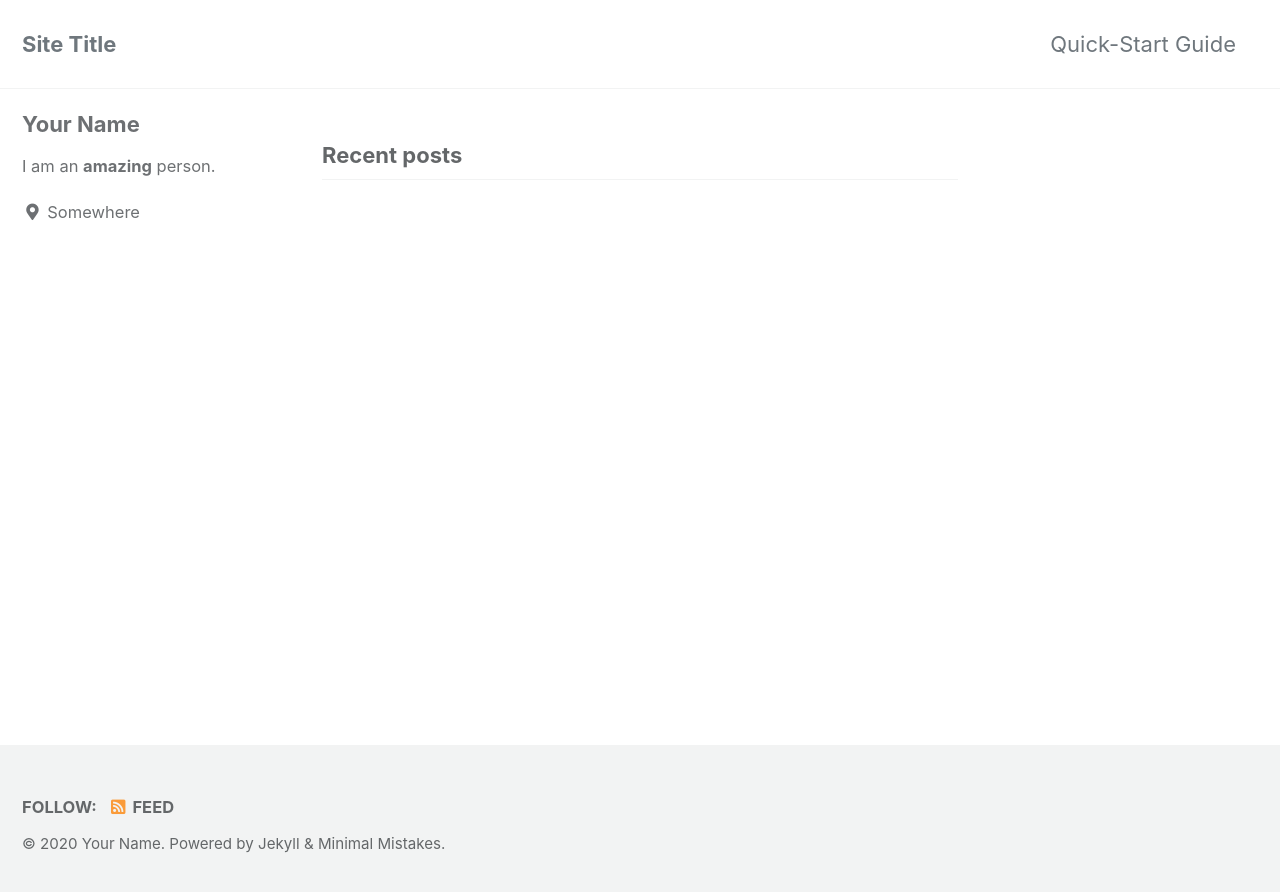
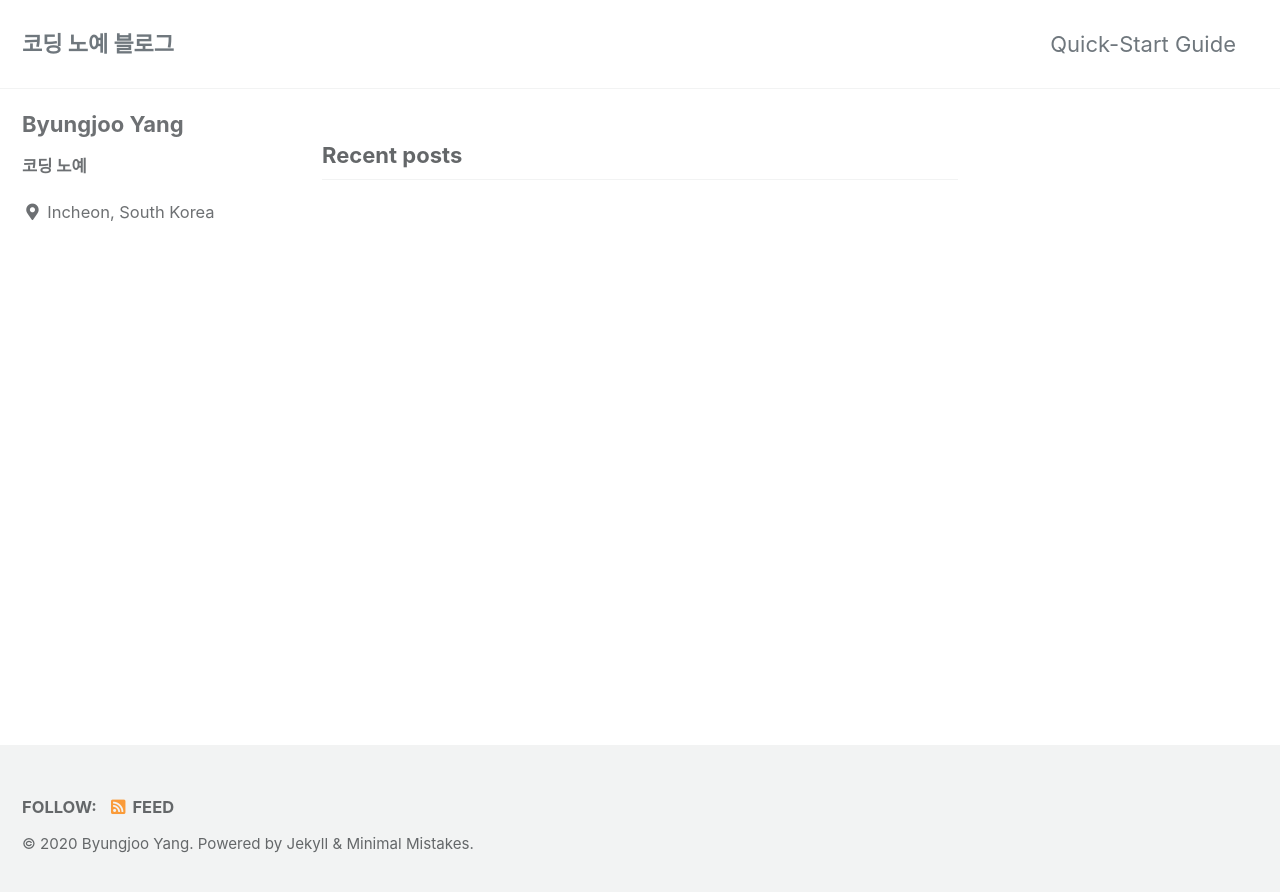
Before and after one commit to ByungjooYang/byungjooyang.github.io, a Jekyll site: the page built from index.html, in a window 1280 px wide. Shown: the top 892 px of the page. Built offline with Jekyll 4.4.1, drawn with Linux system fonts in a browser that asks for light colours; cached includes are drawn as plain includes; the list of posts is cut into pages by our own code.

Commit message:
update cover

```diff
--- a/_config.yml
+++ b/_config.yml
@@ -10,16 +10,16 @@
 # Review documentation to determine if you should use `theme` or `remote_theme`
 # https://mmistakes.github.io/minimal-mistakes/docs/quick-start-guide/#installing-the-theme
 
-# theme                  : "minimal-mistakes-jekyll"
+theme                  : "minimal-mistakes-jekyll"
 # remote_theme           : "mmistakes/minimal-mistakes"
 minimal_mistakes_skin    : "default" # "air", "aqua", "contrast", "dark", "dirt", "neon", "mint", "plum", "sunrise"
 
 # Site Settings
 locale                   : "en-US"
-title                    : "Site Title"
+title                    : "코딩 노예 블로그"
 title_separator          : "-"
 subtitle                 : # site tagline that appears below site title in masthead
-name                     : "Your Name"
+name                     : "Byungjoo Yang"
 description              : "An amazing website."
 url                      : # the base hostname & protocol for your site e.g. "https://mmistakes.github.io"
 baseurl                  : # the subpath of your site, e.g. "/blog"
@@ -93,13 +93,13 @@ analytics:
 
 # Site Author
 author:
-  name             : "Your Name"
+  name             : "Byungjoo Yang"
   avatar           : # path of avatar image, e.g. "/assets/images/bio-photo.jpg"
-  bio              : "I am an **amazing** person."
-  location         : "Somewhere"
+  bio              : "**코딩 노예**"
+  location         : "Incheon, South Korea"
   email            :
   links:
-    - label: "Email"
+    - label: "byungjoo104@mgmail.com"
       icon: "fas fa-fw fa-envelope-square"
       # url: "mailto:your.name@email.com"
     - label: "Website"
```
Also changed, not shown: README.md (deleted).
